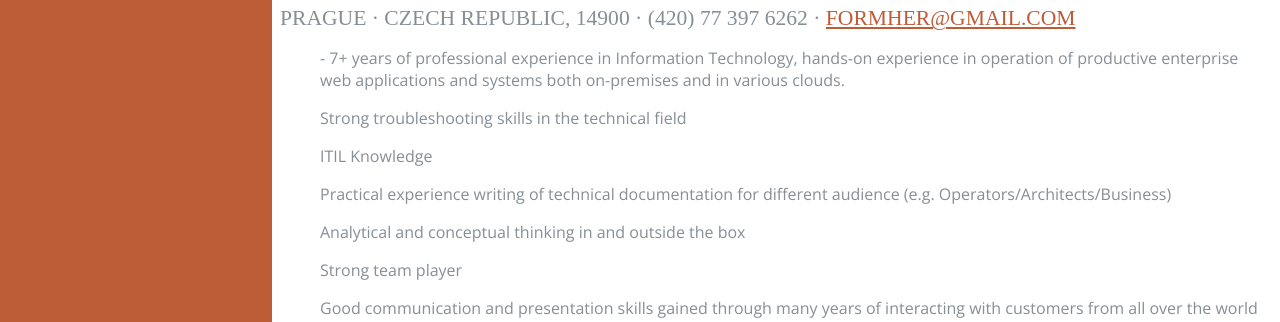
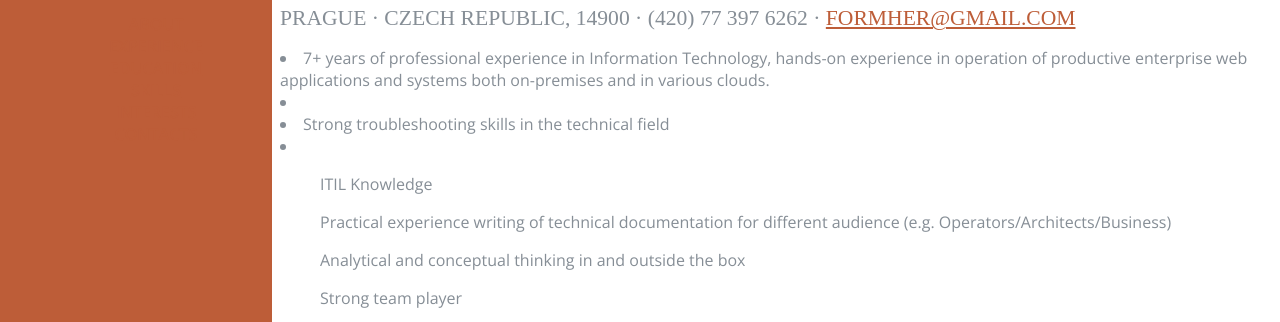
Before and after one commit to formher/cv, a website with bundled scripts: page index.html in a window 1280 px wide. Shown: the part 423-745 px from the top of the page. Built offline with nearby package versions, Linux system fonts and the light colour scheme; a web font is replaced by a local one.

Commit message:
summary3

```diff
--- a/index.html
+++ b/index.html
@@ -88,13 +88,17 @@
           <a href="mailto:formher@gmail.com">formher@gmail.com</a>
         </div>
         <p class="mb-5">
-          <ul>- 7+ years of professional experience in Information Technology, hands-on experience in operation of productive enterprise web applications and systems both on-premises and in various clouds.</ul>
-          <ul>Strong troubleshooting skills in the technical field</ul>
-          <ul> ITIL Knowledge</ul>
-          <ul>Practical experience writing of technical documentation for different audience (e.g. Operators/Architects/Business)</ul>
-          <ul>Analytical and conceptual thinking in and outside the box</ul>
-          <ul>Strong team player</ul>
-          <ul>Good communication and presentation skills gained through many years of interacting with customers from all over the world</ul>
+          <li>
+            <i class="fa-li fa fa-check"></i> 7+ years of professional experience in Information Technology, hands-on experience in operation of productive enterprise web applications and systems both on-premises and in various clouds.</li>
+          <li>
+            <li>
+              <i class="fa-li fa fa-check"></i> Strong troubleshooting skills in the technical field</li>
+            <li>
+              <ul> ITIL Knowledge</ul>
+              <ul>Practical experience writing of technical documentation for different audience (e.g. Operators/Architects/Business)</ul>
+              <ul>Analytical and conceptual thinking in and outside the box</ul>
+              <ul>Strong team player</ul>
+              <ul>Good communication and presentation skills gained through many years of interacting with customers from all over the world</ul>
         </p>
         <ul class="list-inline list-social-icons mb-0">
           <li class="list-inline-item">
@@ -278,7 +282,7 @@
     <section class="resume-section p-3 p-lg-5 d-flex flex-column" id="interests">
       <div class="my-auto">
         <h2 class="mb-5">Interests</h2>
-        <p>Apart from being a system engineer, I am a proud father of two doughters. I enjoy most of my time being with my family. Proficient in building an entire city infrustructure using Lego parts and recognize any Disney hero by voice.</p>
+        <p>Apart from being a system engineer, I am a proud father of two daughters. I enjoy most of my time being with my family. Proficient in building an entire city infrastructure using Lego parts and recognize any Disney hero by voice.</p>
         <p class="mb-0">When there is chance to go outdoors, we usually spend time in nature near some lake with a close company.</p>
         <p class="mb-0">Watching sci-fi TV shows, swimming, participating in redditors community are also in the list of my hobbies.</p>
       </div>
```
